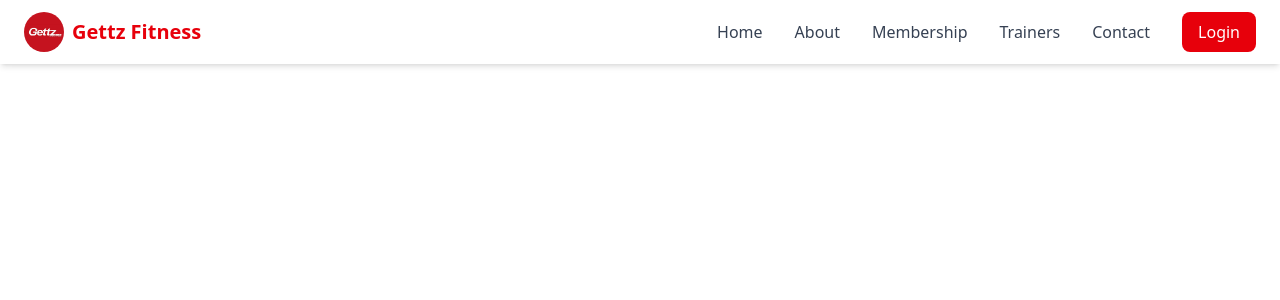
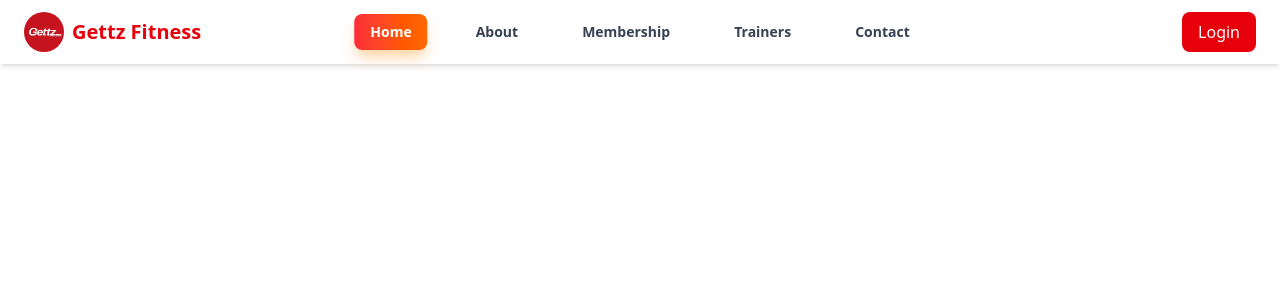
Before and after one commit to WasikaAnusanga/Gettz-Fitness, a React (Vite) app in the folder frontend/: page / in a window 1280 px wide. Shown: the top 300 px of the page. Built offline with nearby package versions, Linux system fonts and the light colour scheme.

Commit message:
Header and Signup updated

```diff
--- a/frontend/src/components/header.jsx
+++ b/frontend/src/components/header.jsx
@@ -1,5 +1,5 @@
 import React, { useState, useEffect } from "react";
-import { Link, useNavigate } from "react-router-dom";
+import { Link, NavLink, useNavigate } from "react-router-dom";
 import { Menu, X } from "lucide-react";
 import GymLogo from "../assets/GymLogo.jpg";
 
@@ -9,7 +9,6 @@ export default function Navbar() {
   const navigate = useNavigate();
 
   useEffect(() => {
-
     const token = localStorage.getItem("token");
     const userData = localStorage.getItem("user");
     if (token && userData) {
@@ -24,48 +23,38 @@ export default function Navbar() {
     navigate("/login");
   };
 
+  const linkClasses = ({ isActive }) =>
+  `relative px-4 py-2 rounded-lg text-sm font-semibold transition-all duration-300 transform hover:scale-105 ${
+    isActive
+      ? "text-white bg-gradient-to-r from-red-500 to-orange-500 shadow-lg shadow-orange-200"
+      : "text-gray-700 hover:text-red-600 hover:bg-gray-100/80 hover:shadow-sm "
+  }`;
   return (
     <nav className="bg-white shadow-md fixed top-0 left-0 w-full z-50">
       <div className="mx-auto flex items-center justify-between px-6 py-3">
 
         <Link to="/" className="flex items-center gap-2">
-          <img
-            src={GymLogo}
-            alt="Gettz Fitness"
-            className="h-10 w-10 rounded-full"
-          />
+          <img src={GymLogo} alt="Gettz Fitness" className="h-10 w-10 rounded-full" />
           <span className="text-xl font-bold text-red-600">Gettz Fitness</span>
         </Link>
 
 
-        <div className="hidden md:flex items-center gap-8">
-          <Link to="/" className="text-gray-700 hover:text-red-600">
-            Home
-          </Link>
-          <Link to="/about" className="text-gray-700 hover:text-red-600">
-            About
-          </Link>
-          <Link to="/membership" className="text-gray-700 hover:text-red-600">
-            Membership
-          </Link>
-          <Link to="/trainers" className="text-gray-700 hover:text-red-600">
-            Trainers
-          </Link>
-          <Link to="/contact" className="text-gray-700 hover:text-red-600">
-            Contact
-          </Link>
+        <div className="hidden md:flex items-center gap-8 absolute left-1/2 -translate-x-1/2">
+          <NavLink to="/" className={linkClasses}>Home</NavLink>
+          <NavLink to="/about" className={linkClasses}>About</NavLink>
+          <NavLink to="/membership" className={linkClasses}>Membership</NavLink>
+          <NavLink to="/trainers" className={linkClasses}>Trainers</NavLink>
+          <NavLink to="/contact" className={linkClasses}>Contact</NavLink>
+        </div>
 
+        <div className="hidden md:flex items-center gap-4">
           {user ? (
             <div className="flex items-center gap-4">
-              <span className="font-medium text-gray-700">
-                 {user.profilePicture}
-              </span>
-              <button
+              <span className="font-medium text-gray-700">{user.firstName}</span>
+                <button
                 onClick={handleLogout}
-                className="px-4 py-2 bg-black text-white rounded-lg hover:bg-gray-800 transition"
-              >
-                Logout
-              </button>
+                className="px-4 py-2 text-white bg-red-600 rounded-lg shadow hover:bg-red-700 transition">Logout
+                </button>
             </div>
           ) : (
             <Link
@@ -86,30 +75,19 @@ export default function Navbar() {
         </button>
       </div>
 
+
       {open && (
         <div className="md:hidden bg-white border-t border-gray-200">
           <div className="flex flex-col px-6 py-4 space-y-3">
-            <Link to="/" onClick={() => setOpen(false)}>
-              Home
-            </Link>
-            <Link to="/about" onClick={() => setOpen(false)}>
-              About
-            </Link>
-            <Link to="/membership" onClick={() => setOpen(false)}>
-              Membership
-            </Link>
-            <Link to="/trainers" onClick={() => setOpen(false)}>
-              Trainers
-            </Link>
-            <Link to="/contact" onClick={() => setOpen(false)}>
-              Contact
-            </Link>
+            <NavLink to="/" onClick={() => setOpen(false)} className={linkClasses}>Home</NavLink>
+            <NavLink to="/about" onClick={() => setOpen(false)} className={linkClasses}>About</NavLink>
+            <NavLink to="/membership" onClick={() => setOpen(false)} className={linkClasses}>Membership</NavLink>
+            <NavLink to="/trainers" onClick={() => setOpen(false)} className={linkClasses}>Trainers</NavLink>
+            <NavLink to="/contact" onClick={() => setOpen(false)} className={linkClasses}>Contact</NavLink>
 
             {user ? (
               <>
-                <span className="font-medium text-gray-700">
-                    {user.profilePicture}
-                </span>
+                <span className="font-medium text-gray-700">{user.firstName}</span>
                 <button
                   onClick={() => {
                     setOpen(false);
```
Also changed, not shown: frontend/src/pages/Signup.jsx (+110 -48 lines).
